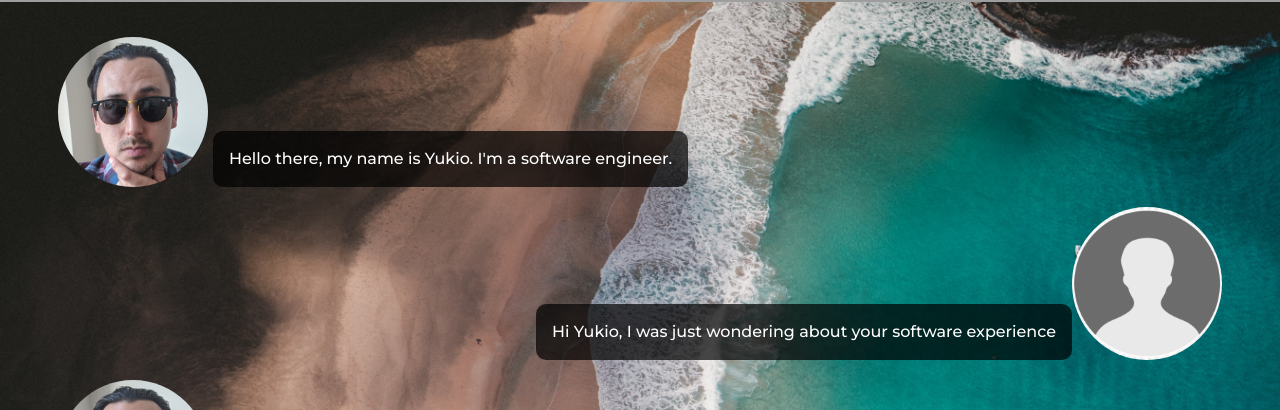
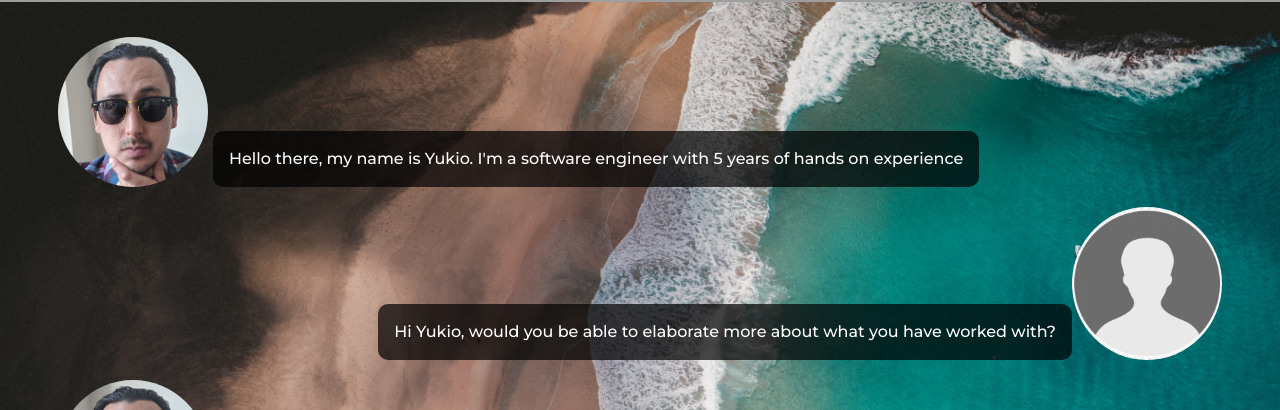
Before and after one commit to Ukeeyo/HomePage, a React (Create React App) app: page / in a window 1280 px wide. Shown: the part 123-533 px from the top of the page. Built offline with nearby package versions, Linux system fonts and the light colour scheme; grey boxes are pictures that could not be loaded.

Commit message:
update string

```diff
--- a/src/components/Main.js
+++ b/src/components/Main.js
@@ -14,8 +14,8 @@ class Main extends React.Component {
     return (
     <div style={backgroundStyle}>
         <SignBoard style={{marginBottom: 25}} title={'Yukio Rattai'} subTitle={'Software Engineer'} />
-        <TextBubble avatar={`${process.env.PUBLIC_URL}/profile.jpg`} content={"Hello there, my name is Yukio. I'm a software engineer."} />
-        <TextBubble reverse={true} avatar={`${process.env.PUBLIC_URL}/avatar-ph.png`} content={"Hi Yukio, I was just wondering about your software experience"} />
+        <TextBubble avatar={`${process.env.PUBLIC_URL}/profile.jpg`} content={"Hello there, my name is Yukio. I'm a software engineer with 5 years of hands on experience"} />
+        <TextBubble reverse={true} avatar={`${process.env.PUBLIC_URL}/avatar-ph.png`} content={"Hi Yukio, would you be able to elaborate more about what you have worked with?"} />
         <TextBubble avatar={`${process.env.PUBLIC_URL}/profile.jpg`} content={"I'm glad you asked! I have listed a few of the technologies that I am familiar with below"} />
         <SignBoard style={{marginTop: 25, marginBottom: 25}} title={'Tech'} subTitle={'A few things I have been known to use'} />
         <Grid />
```
